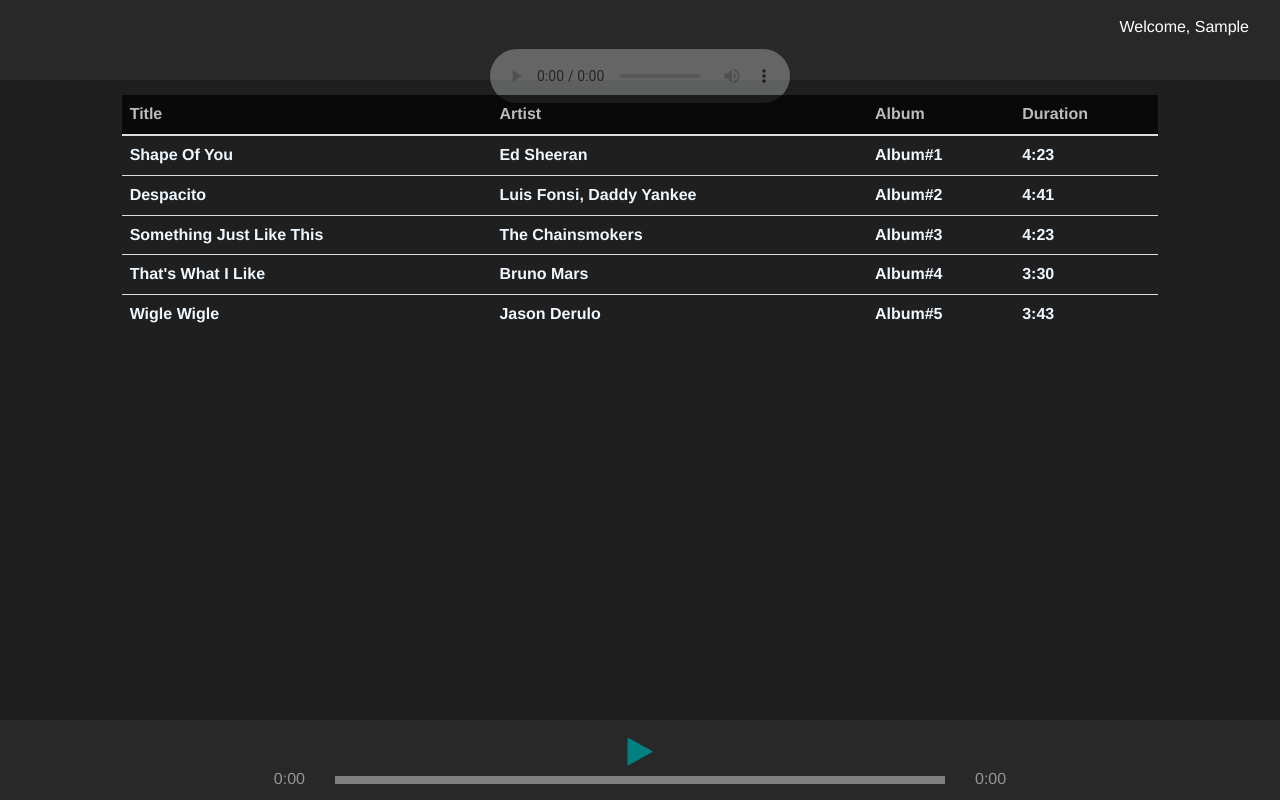
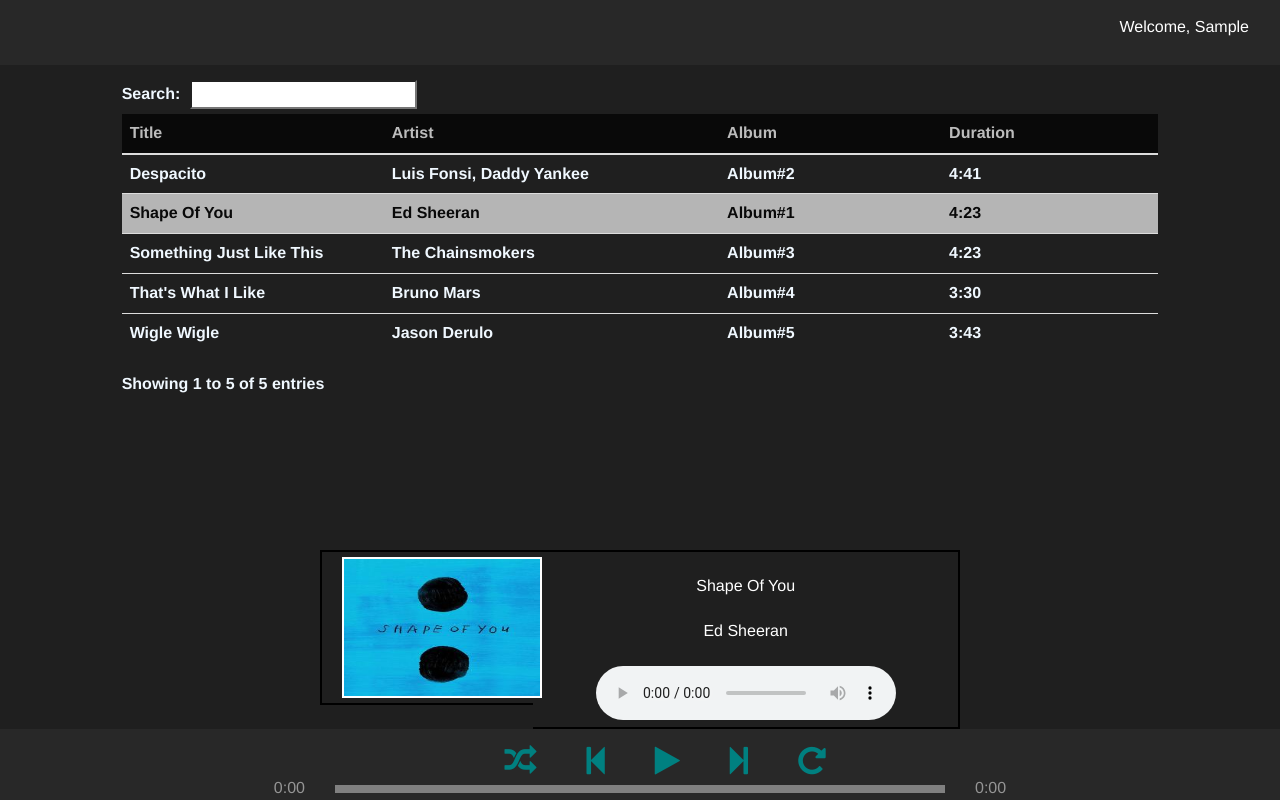
Before and after one commit to abhishek-parmar1/Songify, a plain HTML site: page index.html in a window 1280 px wide. Both pictures are taken after typing "Sample" into the empty fields and a click on the button "Go". Drawn offline with nearby package versions, Linux system fonts and the light colour scheme; files that its build step writes are made by us from their sources.

Commit message:
all the required objectives completed

```diff
--- a/assets/custom/css/custom.css
+++ b/assets/custom/css/custom.css
@@ -65,12 +65,9 @@ button{
     padding: 1rem;
     color: #FFF;
 }
-audio{
-    opacity: 0.3;
-}
 /*content*/
 .content {
-    flex:1;
+    height: 100%;
     background-color: #1f1f1f;
 }
 .add-gif{
@@ -100,6 +97,42 @@ tr.song-list-header{
 .song{
     cursor: pointer;
 }
+input[aria-controls="song-playlist"]{
+    color: black;
+    margin-left: 10px;
+}
+/* song details section */
+.song-details-section{
+    height: 260px;
+    background-color:#1f1f1f;
+    color: white;
+}
+.current-song-image{
+    padding-left: 20px;
+    padding-right: 20px;
+    padding-top: 5px;
+    padding-bottom: 5px;
+    text-align: center;
+    border-left: 2px solid black;
+}
+#current-song-image{
+    border: 2px solid white;
+}
+.song-details,
+.current-song-image{
+    border-bottom: 2px solid black;
+    border-top: 2px solid black;
+}
+.song-details{
+    border-right: 2px solid black;
+}
+div.col-md-12.current-song-name,
+div.col-md-12.current-song-artist,
+.song-play-pannel{
+    text-align: center;
+    margin-top: 23px;
+}
+
 /*footer*/
 .footer {
     height: 80px;
@@ -114,11 +147,13 @@ tr.song-list-header{
 .clickable {
     cursor: pointer;
 }
-#play-icon {
+#play-icon,
+#random-play,
+#backwrad-play,
+#forward-play,
+#repeat-play{
     color: teal;
-}
-.song-play-pannel{
-    text-align: center;
+    margin-left: 50px;
 }
 .progress-wrapper {
     text-align: center;
--- a/assets/custom/js/custom.js
+++ b/assets/custom/js/custom.js
@@ -1,43 +1,43 @@
 // function to direct the user from the home screen section to the song playlist section
 $('.welcome-screen button').on('click', function() {
-    var name = $('#name-input').val();
-    var nameReg = /^\w+\s*$/;
-    if(name.length > 3 && nameReg.test(name))
+    var name = $('#name-input').val();             //take input value
+    var nameReg = /^\w+\s*$/;                      // regexp for name
+    if(name.length > 3 && nameReg.test(name))      // check name
         {
             var message = "Welcome, " + name;
-            $('.main .user-name').text(message);
+            $('.main .user-name').text(message);   //display user name
             $('.welcome-screen').addClass('hidden');
             $('.main').removeClass('hidden');
         }
     else{
-        $('#name-input').addClass('error').val('Required 3+ letters');
+        $('#name-input').addClass('error').val("").attr('placeholder','Required 3+ letters'); //error
     }
 });
+
+// function to perform operation when play btn or space bar is pressed
+function toggleSong()
+{
+    arr = $('.song-play');    // get array of audio tags with class .song-play
+    if(arr[0].paused)         // if song paused
+        {
+            arr[0].play();
+            $('#play-icon').removeClass('fa-play').addClass('fa-pause');
+            $('.content').addClass('add-gif');
+
+        }
+    else                      // if song is playing
+        {
+            arr[0].pause();
+            $('#play-icon').removeClass('fa-pause').addClass('fa-play');
+            $('.content').removeClass('add-gif');
+        }
+}
 
 // perform changes when the song ends
 $('.song-play')[0].onended = function(){
     $('#play-icon').removeClass('fa-pause').addClass('fa-play');
     $('.content').removeClass('add-gif');
 };
-
-// function to perform operation when play btn or space bar is pressed
-function toggleSong()
-{
-    arr = $('.song-play');
-    if(arr[0].paused)
-        {
-            arr[0].play();
-            $('#play-icon').removeClass('fa-play').addClass('fa-pause');
-            $('.content').addClass('add-gif');
-
-        }
-    else
-        {
-            arr[0].pause();
-            $('#play-icon').removeClass('fa-pause').addClass('fa-play');
-            $('.content').removeClass('add-gif');
-        }
-}
 
 // play and pause song on click of the button
 $('#play-icon').click(function(){
@@ -46,7 +46,8 @@ $('#play-icon').click(function(){
 
 // work for paying the song on click of spacebar
 $('body').on('keypress',function(event){
-    if(event.keyCode == 32)
+    var target = event.target;
+    if(event.keyCode == 32  && target.tagName != 'INPUT' )
         {
             toggleSong()
         }
@@ -74,11 +75,11 @@ function fancyTimeFormat(time)
 
 // function to update the song duration and current time
 function updateCurrentTime(){
-    arr = $('.song-play');
+    arr = $('.song-play');            // get array of audio tags with class .song-play
     // ~~ for math.floor
-    time1 = ~~(arr[0].duration);
+    time1 = ~~(arr[0].duration);      // get song duration
     time1 = fancyTimeFormat(time1);
-    time2 = ~~(arr[0].currentTime);
+    time2 = ~~(arr[0].currentTime);   // get song current time
     time2 = fancyTimeFormat(time2);
     $('.time-elapsed').text(time2);
     $('.song-duration').text(time1);
@@ -90,6 +91,7 @@ $('#play-icon').on('click',function(){
         updateCurrentTime();
     }, 1000);
 });
+
 // call the updateCurrentTime function continuously to update time on click of song
 $('.song').on('click',function(){
     setInterval(function(){
@@ -113,64 +115,86 @@ songObjectArray = [
         'songArtist' : 'Ed Sheeran',
         'songAlbum' : 'Album#1',
         'songDuration' : '4:23',
-        'songSrc' : 'songs/song1.mp3'
+        'songSrc' : 'song1.mp3',
+        'imagePath' : 'song1.jpg'
     },
     {
         'songName' : 'Despacito',
         'songArtist' : 'Luis Fonsi, Daddy Yankee',
         'songAlbum' : 'Album#2',
         'songDuration' : '4:41',
-        'songSrc' : 'songs/song2.mp3'
+        'songSrc' : 'song2.mp3',
+        'imagePath' : 'song2.jpg'
     },
     {
         'songName' : 'Something Just Like This',
         'songArtist' : 'The Chainsmokers',
         'songAlbum' : 'Album#3',
         'songDuration' : '4:23',
-        'songSrc' : 'songs/song3.mp3'
+        'songSrc' : 'song3.mp3',
+        'imagePath' : 'song3.jpg'
     },
     {
         'songName' : "That's What I Like",
         'songArtist' : 'Bruno Mars',
         'songAlbum' : 'Album#4',
         'songDuration' : '3:30',
-        'songSrc' : 'songs/song4.mp3'
+        'songSrc' : 'song4.mp3',
+        'imagePath' : 'song4.jpg'
     },
     {
         'songName' : 'Wigle Wigle',
         'songArtist' : 'Jason Derulo',
         'songAlbum' : 'Album#5',
         'songDuration' : '3:43',
-        'songSrc' : 'songs/song5.mp3'
+        'songSrc' : 'song5.mp3',
+        'imagePath' : 'song5.jpg'
     }
 ];
 
 //load all the songs details in the html
 window.onload = function(){
+
+    // create the playlist section of songs
     for(var i=1;i<=songObjectArray.length;i++)
         {
-            $('#song' + i + " .name").text(songObjectArray[i-1].songName);
-            $('#song' + i + " .artist").text(songObjectArray[i-1].songArtist);
-            $('#song' + i + " .album").text(songObjectArray[i-1].songAlbum);
-            $('#song' + i + " .duration").text(songObjectArray[i-1].songDuration);
+            var songSectionId = "#song" + i;              //get song id in html
+            var songSectionRef = $(songSectionId);        // ref to that id
+            var songObj = songObjectArray[i-1];           //get song position in array of objects
+            songSectionRef.find('.name').text(songObj.songName);
+            songSectionRef.find('.artist').text(songObj.songArtist);
+            songSectionRef.find('.album').text(songObj.songAlbum);
+            songSectionRef.find('.duration').text(songObj.songDuration);
+            addSongSrcEventListener(songObj,i);
         }
+
+    // for searching and sorting in the songs and creating its table
+    $('#song-playlist').DataTable({
+         paging:false
+     });
+
+    // for the first song details
+    changeCurrentSongDetails(songObjectArray[0]);
+
+    // set progress bar time fir first load to 0:0
     updateCurrentTime();
 }
 
 // function which creates the function that handles adding songs option
-function addSongSrcEventListener(songSrc,position)
+function addSongSrcEventListener(currentSongObj,position)
 {
-    var songID = '#song' + position;
+    var songID = '#song' + position;                     // song id in html
     $(songID).on('click',function(){
-        var currentSong = $('audio');
-        var currentSongSrc = currentSong[0].src;
-        if(currentSongSrc.search(songSrc) != -1)
+        var currentSong = $('.song-play');
+        var currentSongSrc = currentSong[0].src;         //current song source
+        if(currentSongSrc.search(currentSongObj.songSrc) != -1)         // check with the provided source
             {
                 toggleSong();
             }
         else
         {
-            currentSong[0].src = songSrc;
+            currentSong[0].src = "songs/" + currentSongObj.songSrc;
+            changeCurrentSongDetails(currentSongObj)
             $(".song").removeClass("active");
             $(this).addClass("active");
             toggleSong();
@@ -178,10 +202,11 @@ function addSongSrcEventListener(songSrc,position)
     });
 }
 
-// call to create all the functions for adding songs
-for(var i = 0;i < songObjectArray.length;i++)
-{
-    addSongSrcEventListener(songObjectArray[i].songSrc,i+1);
+function changeCurrentSongDetails(currentSongObj){
+    var detailsSectionRef=  $(".song-details-section");
+    detailsSectionRef.find("#current-song-image").attr('src',"songs/song_images/" + currentSongObj.imagePath);
+    detailsSectionRef.find(".current-song-name").text(currentSongObj.songName);
+    detailsSectionRef.find(".current-song-artist").text(currentSongObj.songArtist);
 }
 
 //for the progress bar of the song
--- a/index.html
+++ b/index.html
@@ -9,6 +9,8 @@
     <link rel="stylesheet" href="assets/bootstrap/css/bootstrap.min.css">
     <!-- font awesome css -->
     <link href="assets/font-awesome/css/font-awesome.min.css" rel="stylesheet">
+    <!-- data table plugin css-->
+    <link href="https://cdn.datatables.net/1.10.15/css/jquery.dataTables.min.css" >
     <!-- custom css -->
     <link rel="stylesheet" type="text/css" href="assets/custom/css/custom.css">
 </head>
@@ -42,16 +44,13 @@
             <div class="col-sm-12 ">
                 <p class="pull-right user-name"></p>
             </div>
-            <div class="col-sm-12 song-play-pannel">
-                <audio src="" controls="" class="song-play" id="player"></audio>
-            </div>
         </div>
         <!-- user name section ends-->
         <!-- song playlist section starts-->
         <div class="row content" >
             <div class="col-sm-1"></div>
             <div class="col-sm-10 table-responsive">
-                <table class="table table-hover">
+                <table class="table table-hover" id="song-playlist">
                     <thead>
                       <tr class="song-list-header">
                         <th>Title</th>
@@ -61,7 +60,7 @@
                       </tr>
                     </thead>
                     <tbody>
-                      <tr class="song" id="song1">
+                      <tr class="song active" id="song1">
                         <td class="name"></td>
                         <td class="artist"></td>
                         <td class="album"></td>
@@ -97,10 +96,36 @@
             <div class="col-sm-1"></div>
         </div>
         <!-- song playlist section ends-->
+        <div class="row song-details-section">
+            <div class="col-md-3"></div>
+            <div class="col-md-2 current-song-image">
+                <img src="" id="current-song-image" width="200px" height="141px">
+            </div>
+            <div class="col-md-4  song-details">
+                <div class="row">
+                    <div class="col-md-12 current-song-name">
+                    </div>
+                </div>
+                <div class="row">
+                    <div class="col-md-12 current-song-artist">
+                    </div>
+                </div>
+                <div class="row">
+                    <div class="col-sm-12 song-play-pannel">
+                        <audio src="songs/song1.mp3" controls="" class="song-play" id="player"></audio>
+                    </div>
+                </div>
+            </div>
+            <div class="col-md-3"></div>
+        </div>
         <!-- song controls section starts-->
         <div class="row footer" >
             <div class="col-sm-12 controls">
+                <i class="fa fa-random clickable disabled" id="random-play" aria-hidden="true"></i>
+                <i class="fa fa-step-backward clickable disabled" id="backwrad-play" aria-hidden="true"></i>
                 <i class="fa fa-play clickable " id="play-icon" aria-hidden="true"></i>
+                <i class="fa fa-step-forward clickable disabled" id="forward-play" aria-hidden="true"></i>
+                <i class="fa fa-repeat disabled clickable" id="repeat-play" aria-hidden="true"></i>
             </div>
             <div class="progress-wrapper col-sm-12">
                 <div class="row">
@@ -121,6 +146,8 @@
     <script src="assets/jquery/jquery-3.2.1.min.js"></script>
     <!-- bootstrap js -->
     <script src="assets/bootstrap/js/bootstrap.min.js"></script>
+    <!-- datatable plugin js-->
+    <script src="https://cdn.datatables.net/1.10.15/js/jquery.dataTables.min.js"></script>
     <!-- custom js file -->
     <script src="assets/custom/js/custom.js"></script>
 </body>
```
Also changed, not shown: songs/song_images/song1.jpg (added), songs/song_images/song2.jpg (added), songs/song_images/song3.jpg (added), songs/song_images/song4.jpg (added), songs/song_images/song5.jpg (added).
